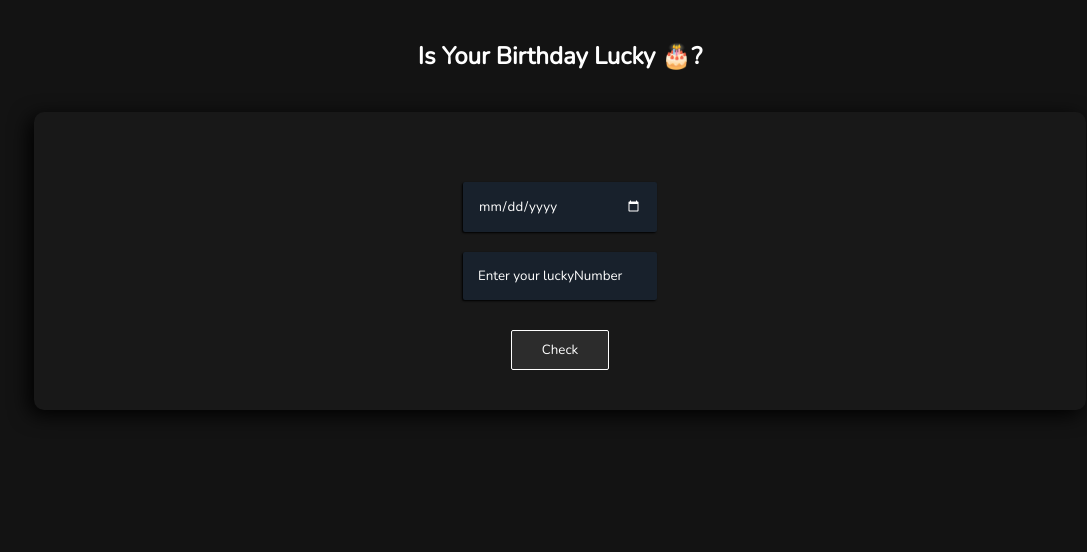
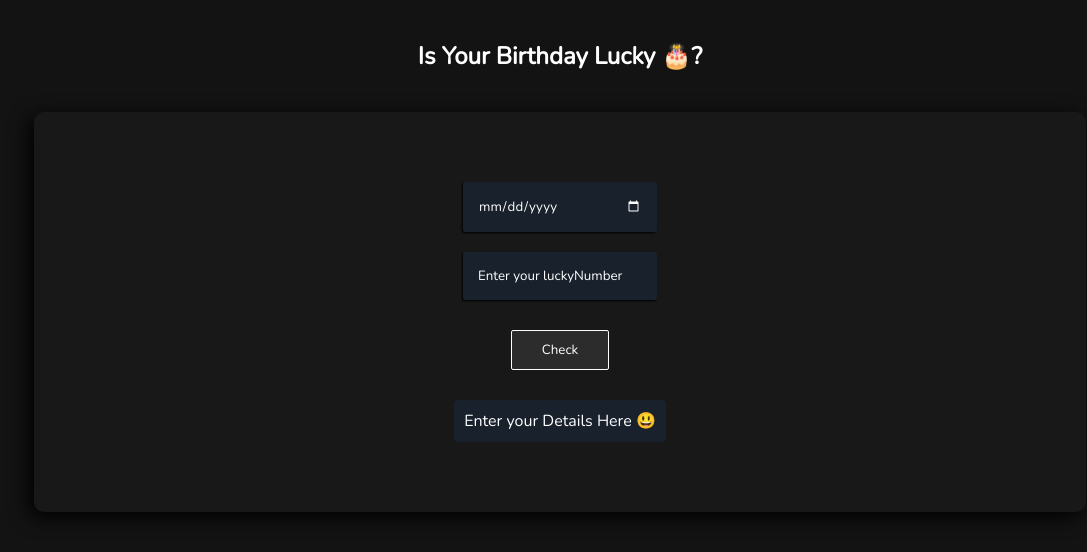
Before and after one commit to sangeetha-13-99/mark-11-is-your-birthday-lucky, a React (Create React App) app: page / in a window 1280 px wide. Shown: the top 552 px of the page, without its empty margins (80-1167 px from the left). Built offline with nearby package versions, Linux system fonts and the light colour scheme.

Commit message:
style: output message styling

```diff
--- a/src/Main.js
+++ b/src/Main.js
@@ -2,6 +2,7 @@ import {useState} from 'react';
 
 export default function Main(){
   let [isLuckyMessage,setIsLuckyMessage]=useState('');
+  let [isSuccessMessage,setIsSuccessMessage]=useState('');
   function checkIsBirthdayLucky(dob,luckyNumber){
     let sumOfDate=Array.from(dob.replaceAll('-','')).reduce((sum,item)=>sum+Number(item),0);
     if(sumOfDate%luckyNumber===0){
@@ -15,10 +16,12 @@ export default function Main(){
       let luckyNumber=document.querySelector('.luckyNumber').value;
       let check=checkIsBirthdayLucky(birthDate,luckyNumber);
       if(check){
-        setIsLuckyMessage('your BirthDate is Lucky 🥳');
+        setIsSuccessMessage('success');
+        setIsLuckyMessage('yay, your BirthDay is Lucky 🥳');
       }
       else{
-        setIsLuckyMessage('oh Your BirthDate is Not Lucky 😖');
+        setIsSuccessMessage('fail');
+        setIsLuckyMessage('Your BirthDate is Not Lucky 😖');
       }
   }
 
@@ -29,8 +32,8 @@ return (
       <input className="luckyNumber" range="" type="number" placeholder="Enter your luckyNumber" arialabel="luckyNumber"/>
     </div>
     <button onClick={clickHandler} className="checkLucky">Check</button>
-    <div className="outputMessage">
-        {isLuckyMessage}
+    <div className={"outputMessage "+(isSuccessMessage) }>
+        {isLuckyMessage==""?'Enter your Details Here 😃':isLuckyMessage}
     </div>
   </div>
   )
--- a/src/styles.css
+++ b/src/styles.css
@@ -62,8 +62,25 @@ input[type="number"] {
   background-color: rgba(245, 245, 245, 0.089);
   color:white;
   border:0.1px solid white;
+  cursor:pointer;
 }
 .mainContainer button:hover{
   text-decoration: underline;
   font-weight: bold;
 }
+
+.outputMessage{
+  font-family: 'Nunito', sans-serif;
+  margin:30px auto;
+  padding:10px;
+  border-radius:4px;
+  background-color: rgba(26, 126, 241, 0.089);
+
+}
+
+.success{
+  color:rgb(248, 105, 241);
+}
+.fail{
+color:rgb(255, 166, 0);
+}
```
